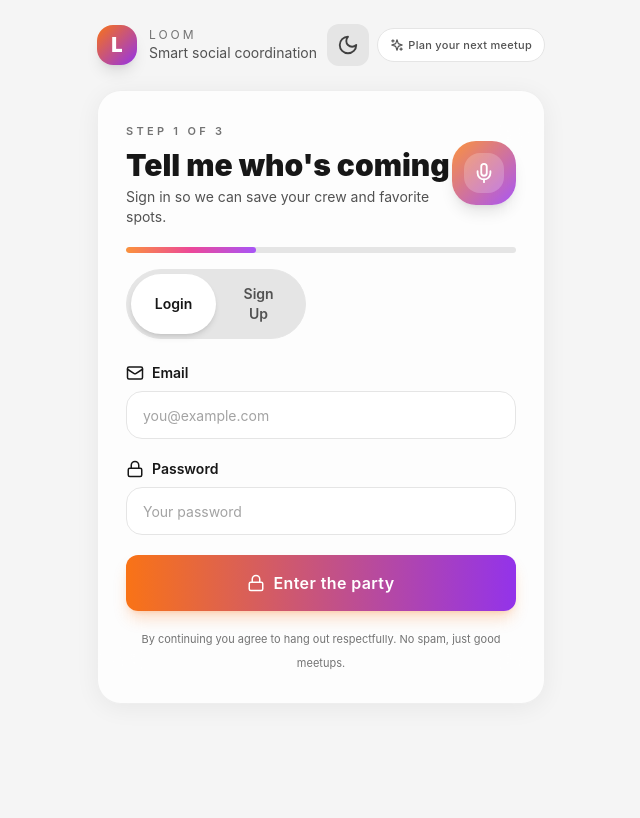
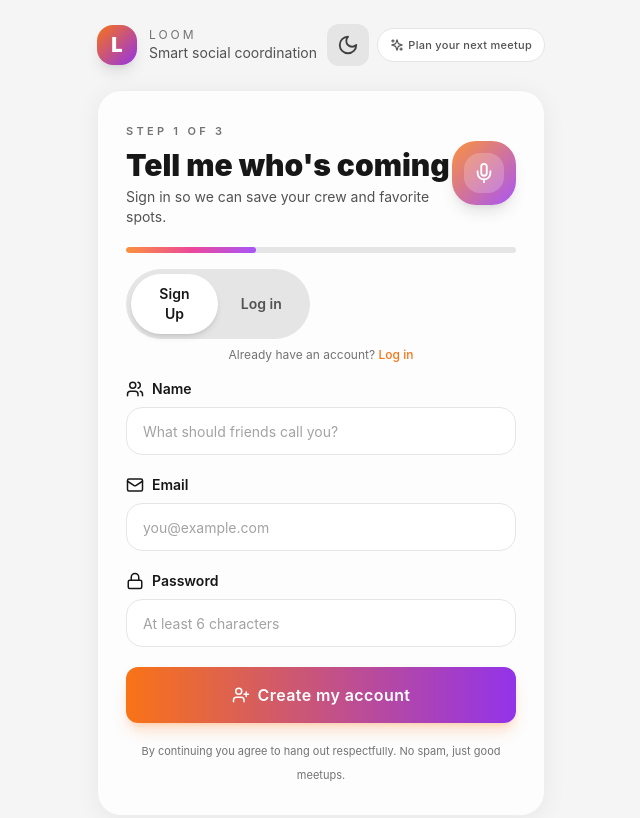
Before and after one commit to rachmurali02/social_app, a Next.js app: page /login in a window 1280 px wide. Shown: the top 818 px of the page, without its empty margins (319-959 px from the left). Built offline with nearby package versions, Linux system fonts and the light colour scheme.

Commit message:
fix: so sign up is default for someone new looking at the account

```diff
--- a/app/login/page.tsx
+++ b/app/login/page.tsx
@@ -9,7 +9,7 @@ import ThemeToggle from '../components/ThemeToggle'
 
 export default function LoginPage() {
   const router = useRouter()
-  const [isLogin, setIsLogin] = useState(true)
+  const [isLogin, setIsLogin] = useState(false)
   const [loading, setLoading] = useState(false)
   const [error, setError] = useState('')
 
@@ -107,25 +107,33 @@ export default function LoginPage() {
             <div className="h-full w-1/3 rounded-full bg-gradient-to-r from-orange-400 via-pink-500 to-purple-500" />
           </div>
 
-          <div className="inline-flex mb-6 rounded-full bg-neutral-200 p-1 border border-neutral-200">
+          <div className="mb-4">
+            <div className="inline-flex rounded-full bg-neutral-200 dark:bg-neutral-800 p-1 border border-neutral-200 dark:border-neutral-700">
+              <button
+                type="button"
+                onClick={() => setIsLogin(false)}
+                className={`flex-1 px-5 py-2.5 rounded-full text-sm font-semibold transition-all ${
+                  !isLogin ? 'bg-white dark:bg-neutral-700 text-neutral-900 dark:text-white shadow-md' : 'text-neutral-600 dark:text-neutral-400 hover:text-neutral-900 dark:hover:text-white'
+                }`}
+              >
+                Sign Up
+              </button>
               <button
                 type="button"
                 onClick={() => setIsLogin(true)}
                 className={`flex-1 px-5 py-2.5 rounded-full text-sm font-semibold transition-all ${
-                isLogin ? 'bg-white text-neutral-900 shadow-md' : 'text-neutral-600 hover:text-neutral-900'
+                  isLogin ? 'bg-white dark:bg-neutral-700 text-neutral-900 dark:text-white shadow-md' : 'text-neutral-600 dark:text-neutral-400 hover:text-neutral-900 dark:hover:text-white'
                 }`}
               >
-              Login
+                Log in
               </button>
-            <button
-              type="button"
-              onClick={() => setIsLogin(false)}
-              className={`flex-1 px-5 py-2.5 rounded-full text-sm font-semibold transition-all ${
-                !isLogin ? 'bg-white text-neutral-900 shadow-md' : 'text-neutral-600 hover:text-neutral-900'
-              }`}
-            >
-              Sign Up
+            </div>
+            <p className="mt-2 text-xs text-center text-neutral-500 dark:text-neutral-400">
+              {isLogin ? 'New here?' : 'Already have an account?'}{' '}
+              <button type="button" onClick={() => setIsLogin(!isLogin)} className="text-orange-500 hover:text-orange-600 dark:text-orange-400 font-medium">
+                {isLogin ? 'Sign up' : 'Log in'}
               </button>
+            </p>
           </div>
 
           <form onSubmit={handleSubmit} className="space-y-5">
```
Lines whose indentation alone changed are shown as unchanged.
